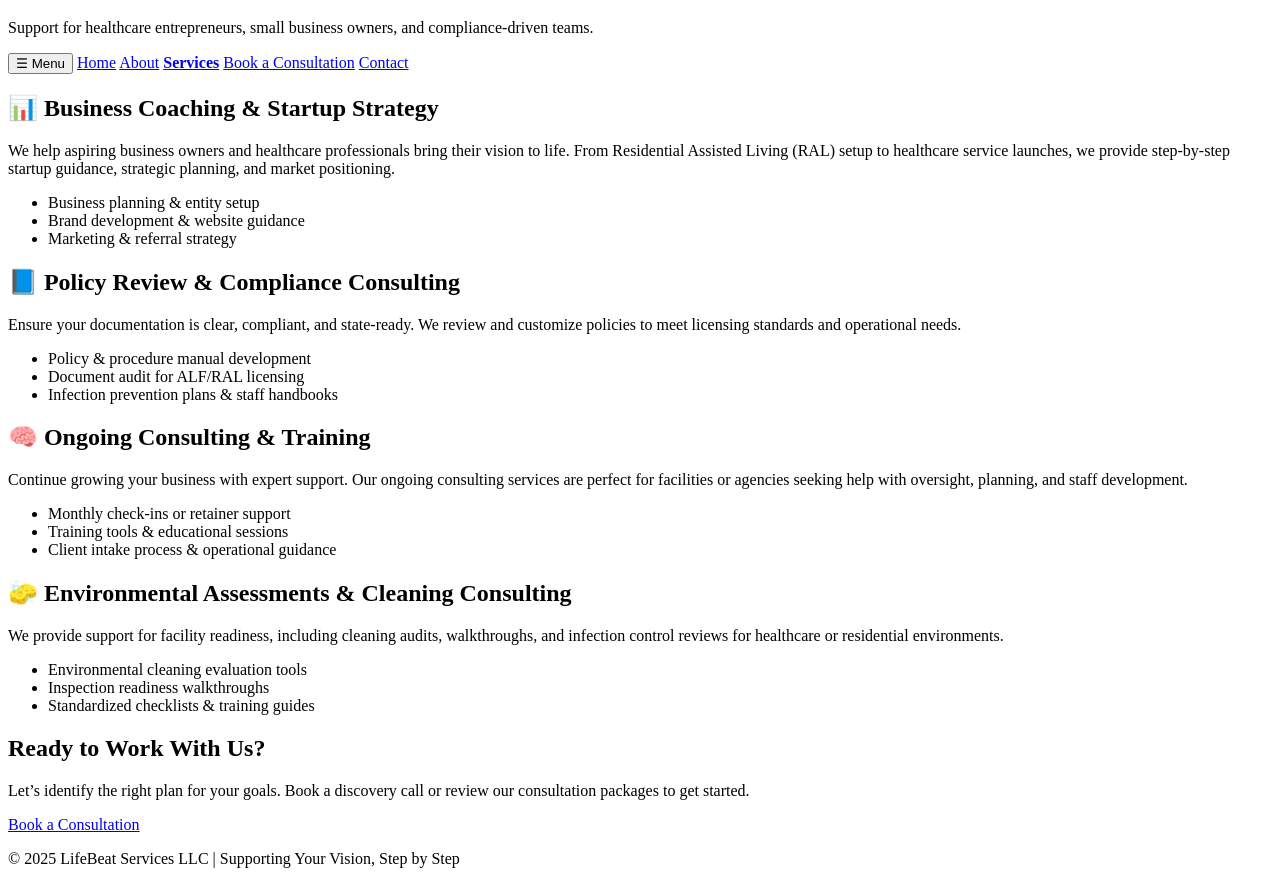
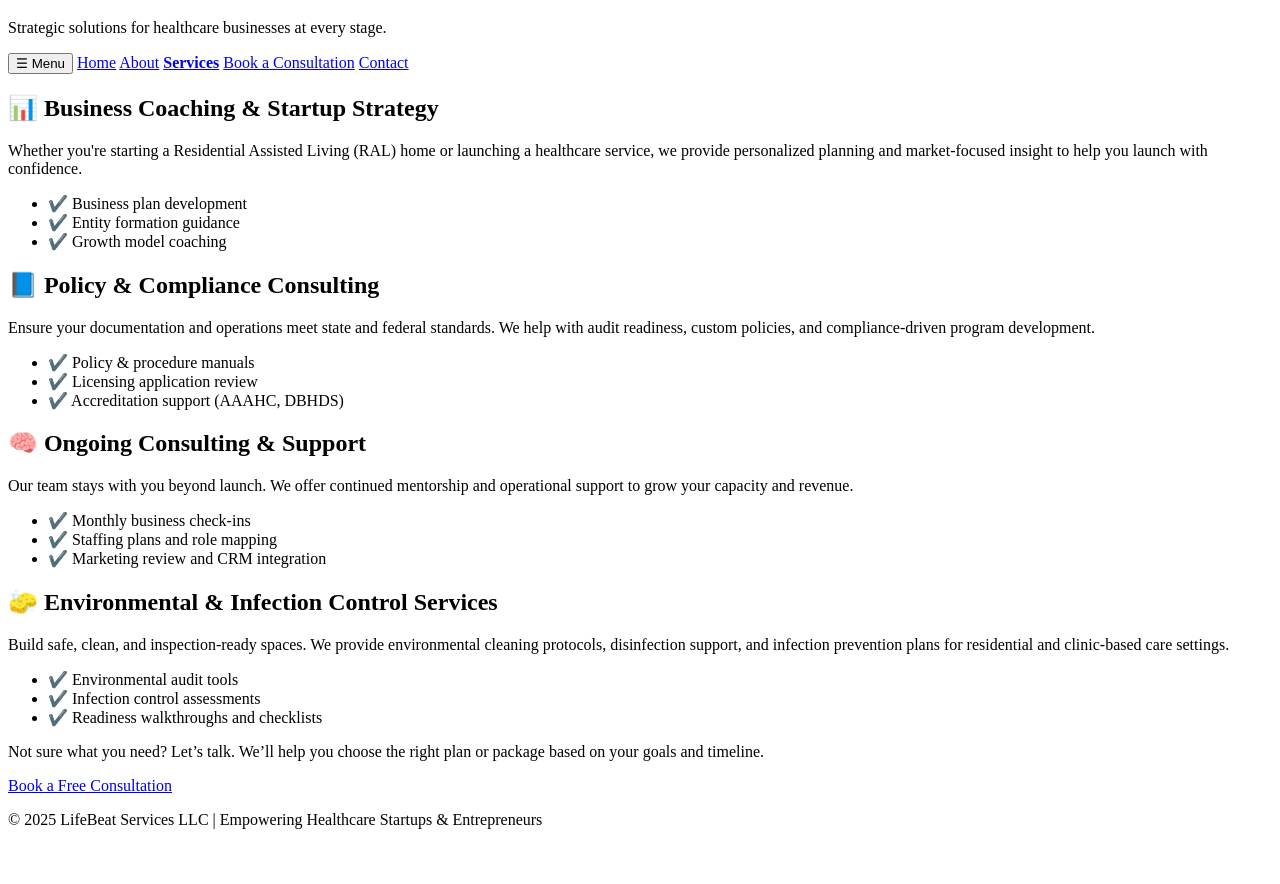
Before and after one commit to CEOLBS/lifebeat-website, a plain HTML site: page services.html in a window 1280 px wide. Shown: the part 61-945 px from the top of the page. After the commit the page ends 906 px from the top, so only its background shows below. Drawn offline with Linux system fonts and the light colour scheme.

Commit message:
Add files via upload

```diff
--- a/services.html
+++ b/services.html
@@ -9,7 +9,7 @@
 <body>
   <header>
     <h1>Our Services</h1>
-    <p>Support for healthcare entrepreneurs, small business owners, and compliance-driven teams.</p>
+    <p>Strategic solutions for healthcare businesses at every stage.</p>
   </header>
 
   <nav>
@@ -23,55 +23,53 @@
 
   <section>
     <h2>📊 Business Coaching & Startup Strategy</h2>
-    <p>We help aspiring business owners and healthcare professionals bring their vision to life. From Residential Assisted Living (RAL) setup to healthcare service launches, we provide step-by-step startup guidance, strategic planning, and market positioning.</p>
+    <p>Whether you're starting a Residential Assisted Living (RAL) home or launching a healthcare service, we provide personalized planning and market-focused insight to help you launch with confidence.</p>
     <ul>
-      <li>Business planning & entity setup</li>
-      <li>Brand development & website guidance</li>
-      <li>Marketing & referral strategy</li>
+      <li>✔️ Business plan development</li>
+      <li>✔️ Entity formation guidance</li>
+      <li>✔️ Growth model coaching</li>
     </ul>
   </section>
 
   <section>
-    <h2>📘 Policy Review & Compliance Consulting</h2>
-    <p>Ensure your documentation is clear, compliant, and state-ready. We review and customize policies to meet licensing standards and operational needs.</p>
+    <h2>📘 Policy & Compliance Consulting</h2>
+    <p>Ensure your documentation and operations meet state and federal standards. We help with audit readiness, custom policies, and compliance-driven program development.</p>
     <ul>
-      <li>Policy & procedure manual development</li>
-      <li>Document audit for ALF/RAL licensing</li>
-      <li>Infection prevention plans & staff handbooks</li>
+      <li>✔️ Policy & procedure manuals</li>
+      <li>✔️ Licensing application review</li>
+      <li>✔️ Accreditation support (AAAHC, DBHDS)</li>
     </ul>
   </section>
 
   <section>
-    <h2>🧠 Ongoing Consulting & Training</h2>
-    <p>Continue growing your business with expert support. Our ongoing consulting services are perfect for facilities or agencies seeking help with oversight, planning, and staff development.</p>
+    <h2>🧠 Ongoing Consulting & Support</h2>
+    <p>Our team stays with you beyond launch. We offer continued mentorship and operational support to grow your capacity and revenue.</p>
     <ul>
-      <li>Monthly check-ins or retainer support</li>
-      <li>Training tools & educational sessions</li>
-      <li>Client intake process & operational guidance</li>
+      <li>✔️ Monthly business check-ins</li>
+      <li>✔️ Staffing plans and role mapping</li>
+      <li>✔️ Marketing review and CRM integration</li>
     </ul>
   </section>
 
   <section>
-    <h2>🧽 Environmental Assessments & Cleaning Consulting</h2>
-    <p>We provide support for facility readiness, including cleaning audits, walkthroughs, and infection control reviews for healthcare or residential environments.</p>
+    <h2>🧽 Environmental & Infection Control Services</h2>
+    <p>Build safe, clean, and inspection-ready spaces. We provide environmental cleaning protocols, disinfection support, and infection prevention plans for residential and clinic-based care settings.</p>
     <ul>
-      <li>Environmental cleaning evaluation tools</li>
-      <li>Inspection readiness walkthroughs</li>
-      <li>Standardized checklists & training guides</li>
+      <li>✔️ Environmental audit tools</li>
+      <li>✔️ Infection control assessments</li>
+      <li>✔️ Readiness walkthroughs and checklists</li>
     </ul>
   </section>
 
   <section>
-    <h2>Ready to Work With Us?</h2>
-    <p>Let’s identify the right plan for your goals. Book a discovery call or review our consultation packages to get started.</p>
-    <a href="consultation.html" class="button">Book a Consultation</a>
+    <p>Not sure what you need? Let’s talk. We’ll help you choose the right plan or package based on your goals and timeline.</p>
+    <a href="consultation.html" class="button">Book a Free Consultation</a>
   </section>
 
   <footer>
-    <p>&copy; 2025 LifeBeat Services LLC | Supporting Your Vision, Step by Step</p>
+    <p>&copy; 2025 LifeBeat Services LLC | Empowering Healthcare Startups & Entrepreneurs</p>
   </footer>
 
-  <!-- ✅ JavaScript for nav toggle and link highlight -->
   <script src="script.js"></script>
 </body>
 </html>
```
